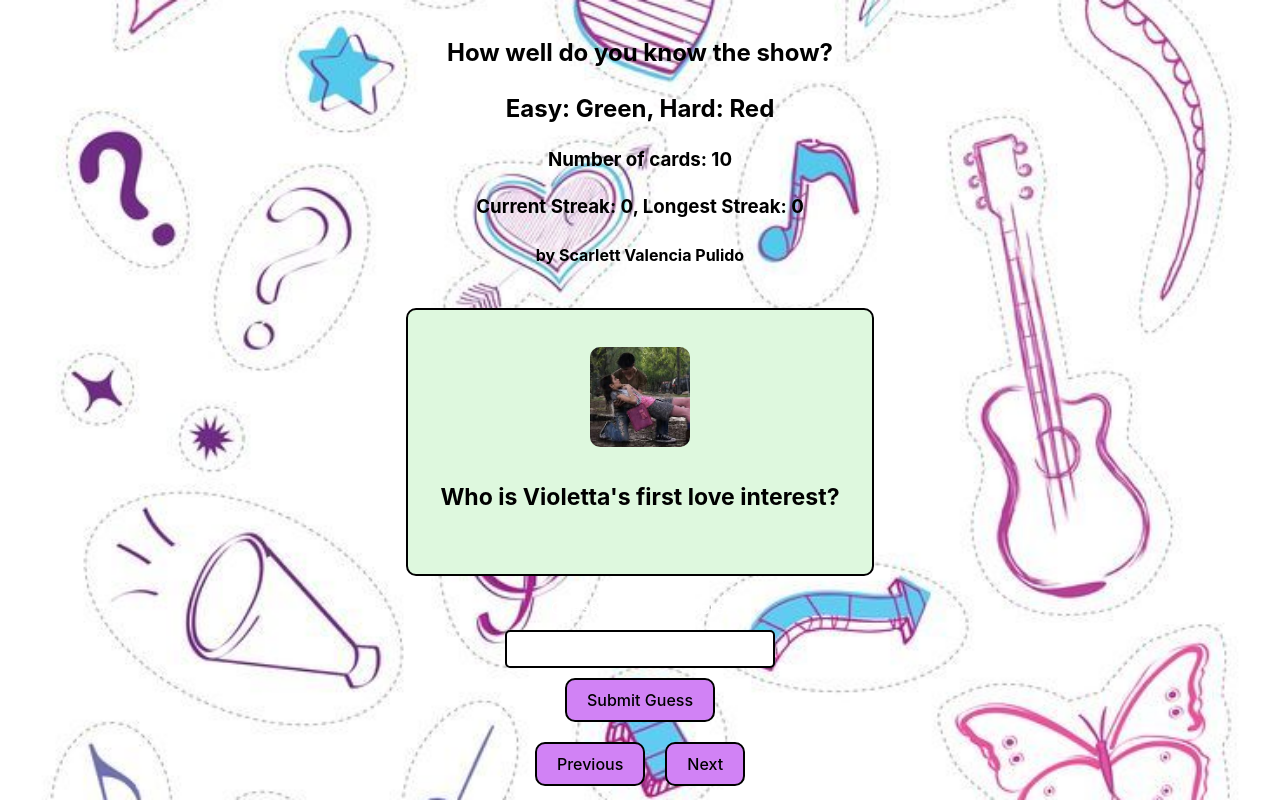
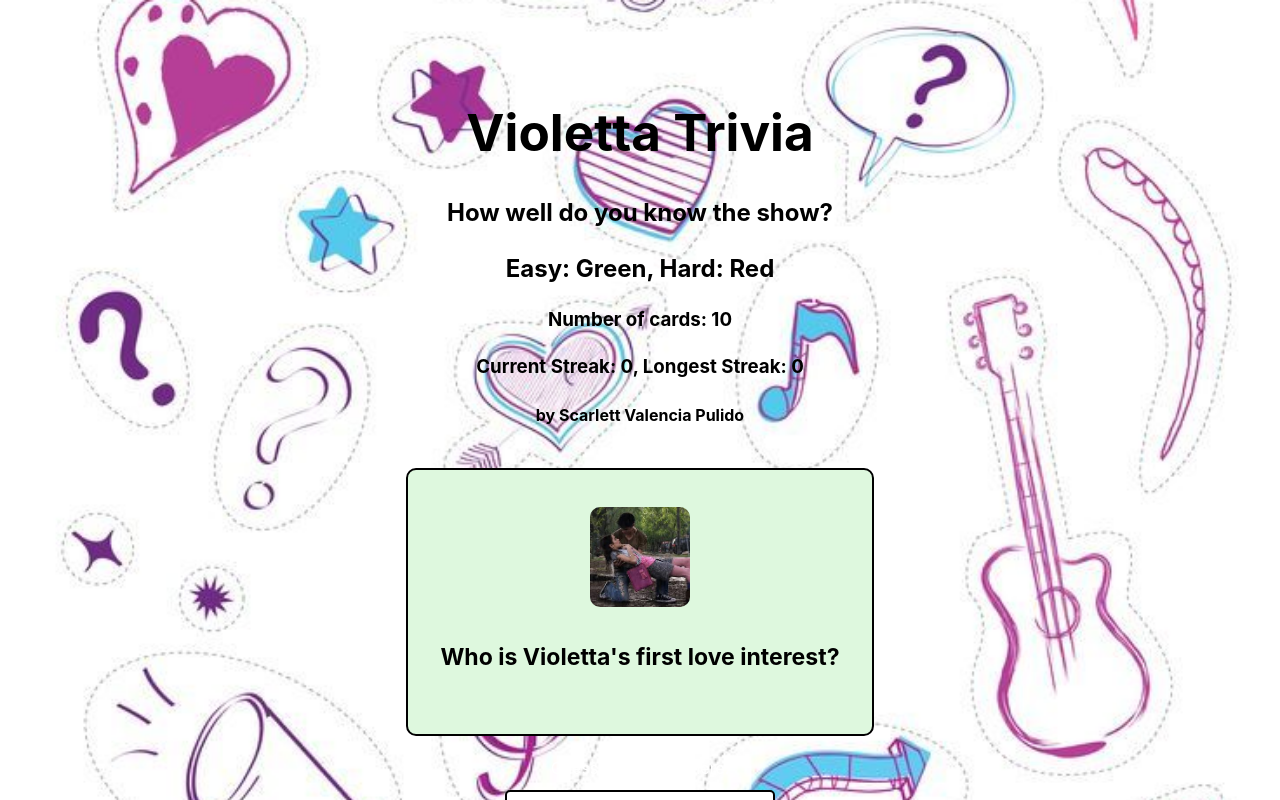
Before and after one commit to scarlettval/Violetta-Trivia, a React (Vite) app: page / in a window 1280 px wide. Shown: the top 800 px of the page. Built offline with nearby package versions, Linux system fonts and the light colour scheme.

Commit message:
Resized background image

```diff
--- a/src/App.css
+++ b/src/App.css
@@ -55,7 +55,7 @@ body {
   background-size: cover; /* Ensures the background image covers the whole viewport */
   background-position: center center; /* Centers the background image */
   background-repeat: no-repeat; /* Prevents the background image from repeating */
-  height: 100vh; /* Ensure the background covers the entire height of the viewport */
+  height: 140vh; /* Ensure the background covers the entire height of the viewport */
   margin: 0; /* Removes default margin */
 }
 
```
